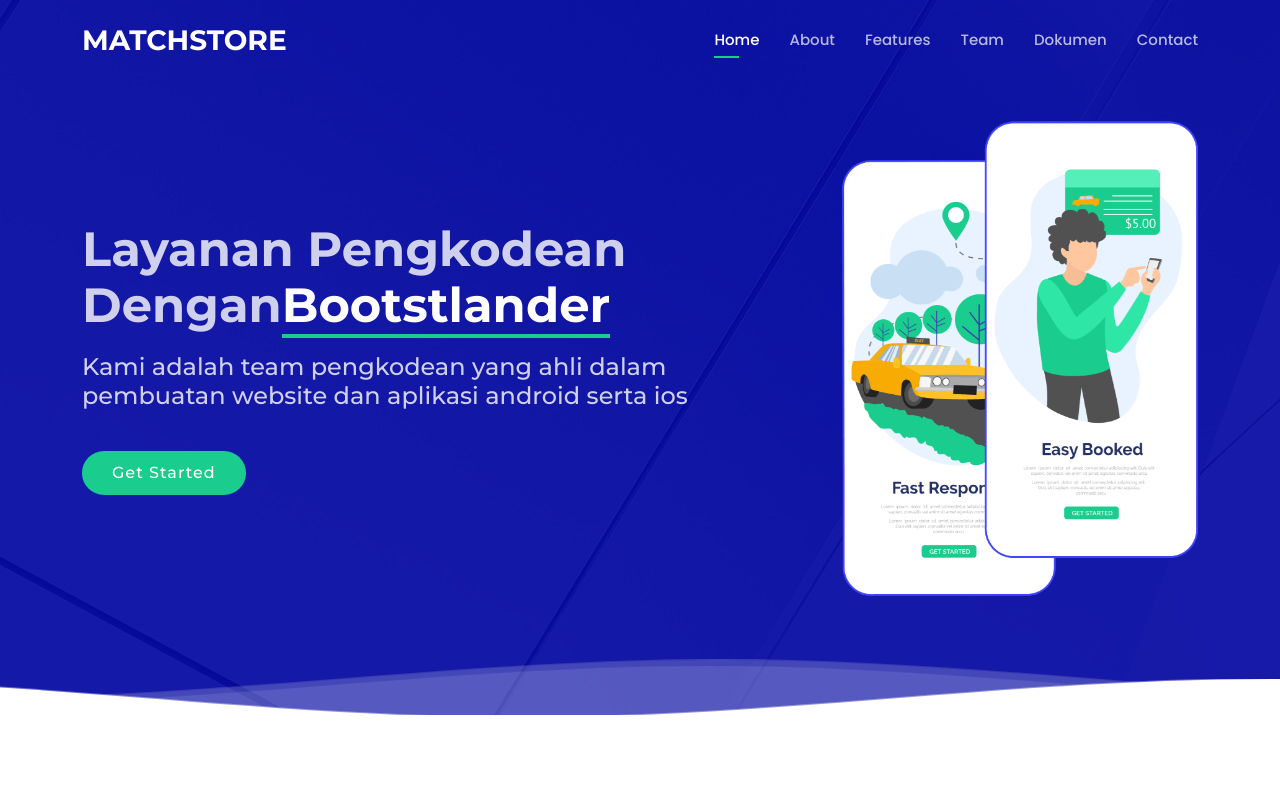
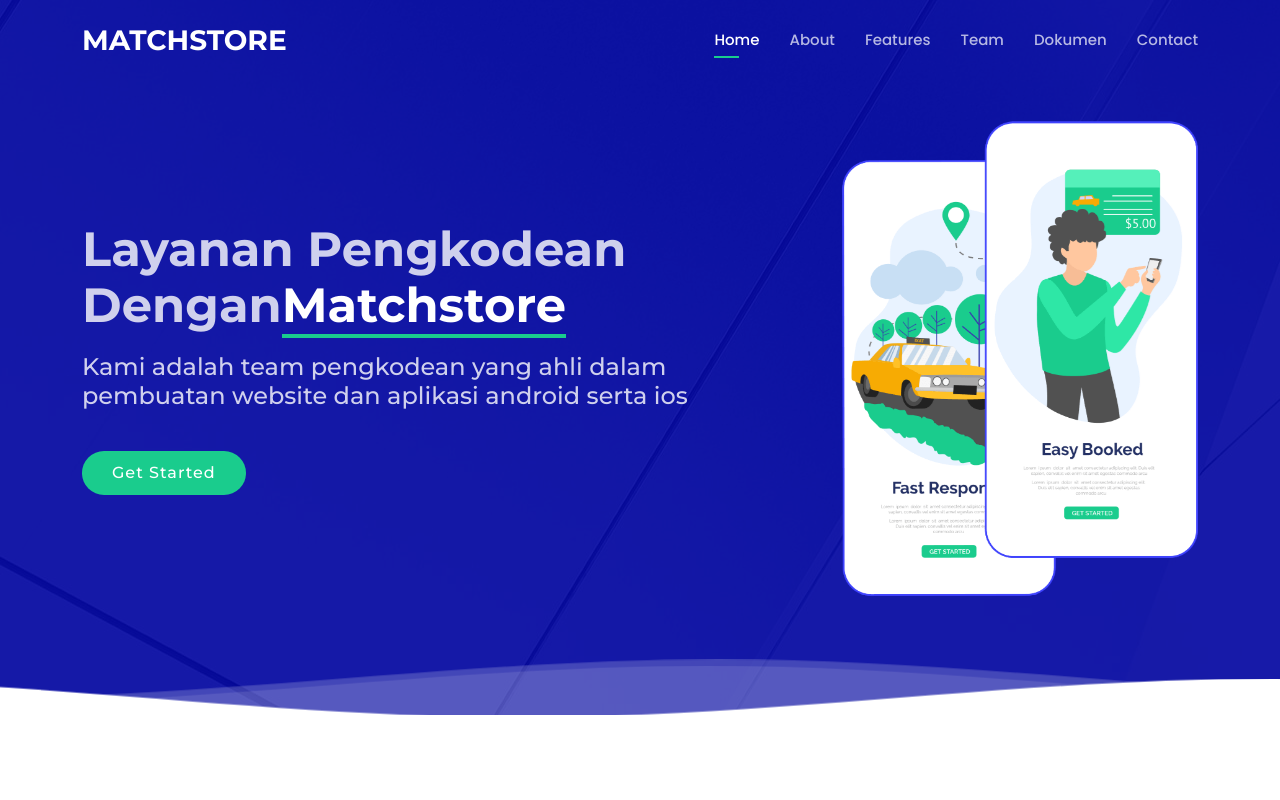
Before and after one commit to MatchBox-ID/toko-v3, a website: page index.html in a window 1280 px wide. Shown: the top 800 px of the page. Drawn offline with nearby package versions, Linux system fonts and the light colour scheme; files that its build step writes are made by us from their sources; files whose address does not match are found by name; a web font is replaced by a local one.

Commit message:
update index.html

```diff
--- a/index.html
+++ b/index.html
@@ -73,7 +73,7 @@
       <div class="row justify-content-between">
         <div class="col-lg-7 pt-5 pt-lg-0 order-2 order-lg-1 d-flex align-items-center">
           <div data-aos="zoom-out">
-            <h1>Layanan Pengkodean Dengan<span>Bootstlander</span></h1>
+            <h1>Layanan Pengkodean Dengan<span>Matchstore</span></h1>
             <h2>Kami adalah team pengkodean yang ahli dalam pembuatan website dan aplikasi android serta ios</h2>
             <div class="text-center text-lg-start">
               <a href="./docs" class="btn-get-started scrollto">Get Started</a>
```
